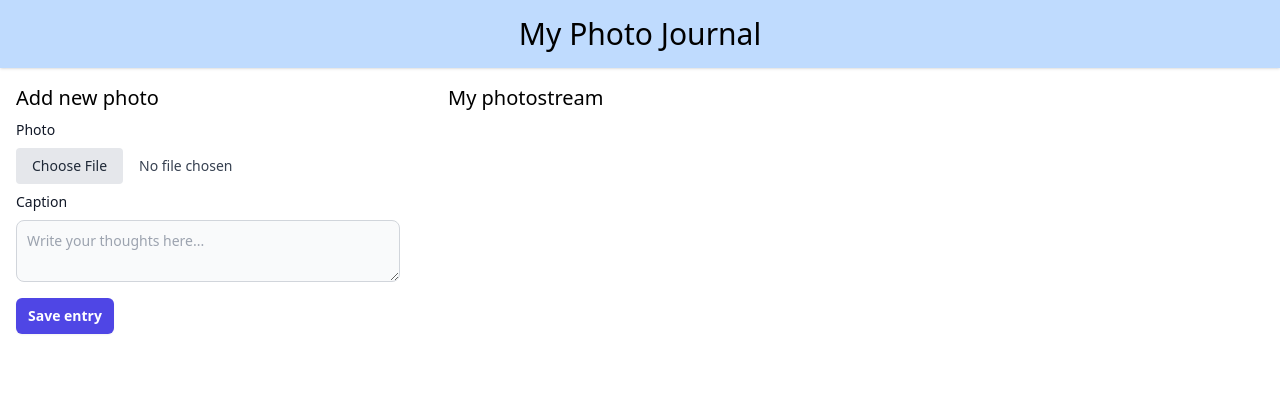
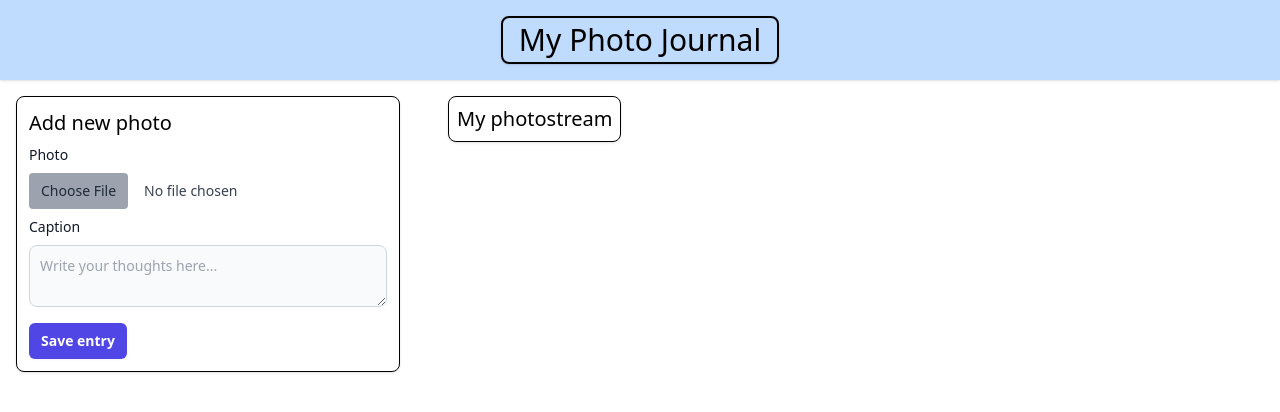
Before and after one commit to ethanespie/web-photo-journal, a Python web app: template photo_journal_app/templates/photo_journal.html.jinja2 in a window 1280 px wide. Shown: the top 412 px of the page. Run offline with Jinja, Linux system fonts and the light colour scheme; the template is opened without the code that fills it, so the values that code supplies are empty; some libraries are stand-ins or nearby versions.

Commit message:
various changes

```diff
--- a/photo_journal_app/static/css/styles.css
+++ b/photo_journal_app/static/css/styles.css
@@ -13,7 +13,6 @@
     --color-red-800: oklch(44.4% 0.177 26.899);
     --color-green-500: oklch(72.3% 0.219 149.579);
     --color-green-600: oklch(62.7% 0.194 149.214);
-    --color-blue-100: oklch(93.2% 0.032 255.585);
     --color-blue-200: oklch(88.2% 0.059 254.128);
     --color-blue-500: oklch(62.3% 0.214 259.815);
     --color-blue-600: oklch(54.6% 0.245 262.881);
@@ -28,8 +27,6 @@
     --color-gray-700: oklch(37.3% 0.034 259.733);
     --color-gray-800: oklch(27.8% 0.033 256.848);
     --color-gray-900: oklch(21% 0.034 264.665);
-    --color-zinc-50: oklch(98.5% 0 0);
-    --color-neutral-700: oklch(37.1% 0 0);
     --color-black: #000;
     --color-white: #fff;
     --spacing: 0.25rem;
@@ -42,7 +39,6 @@
     --font-weight-normal: 400;
     --font-weight-medium: 500;
     --font-weight-semibold: 600;
-    --font-weight-bold: 700;
     --radius-md: 0.375rem;
     --radius-lg: 0.5rem;
     --default-transition-duration: 150ms;
@@ -251,6 +247,9 @@
   .grid {
     display: grid;
   }
+  .inline-block {
+    display: inline-block;
+  }
   .w-full {
     width: 100%;
   }
@@ -309,6 +308,13 @@
     border-style: var(--tw-border-style);
     border-width: 1px;
   }
+  .border-2 {
+    border-style: var(--tw-border-style);
+    border-width: 2px;
+  }
+  .border-black {
+    border-color: var(--color-black);
+  }
   .border-gray-200 {
     border-color: var(--color-gray-200);
   }
@@ -345,6 +351,9 @@
   .p-2\.5 {
     padding: calc(var(--spacing) * 2.5);
   }
+  .p-3 {
+    padding: calc(var(--spacing) * 3);
+  }
   .p-4 {
     padding: calc(var(--spacing) * 4);
   }
@@ -356,6 +365,9 @@
   }
   .px-3 {
     padding-inline: calc(var(--spacing) * 3);
+  }
+  .px-4 {
+    padding-inline: calc(var(--spacing) * 4);
   }
   .py-1 {
     padding-block: calc(var(--spacing) * 1);
@@ -396,6 +408,9 @@
   }
   .text-black {
     color: var(--color-black);
+  }
+  .text-gray-200 {
+    color: var(--color-gray-200);
   }
   .text-gray-600 {
     color: var(--color-gray-600);
@@ -447,6 +462,26 @@
   .file\:bg-gray-200 {
     &::file-selector-button {
       background-color: var(--color-gray-200);
+    }
+  }
+  .file\:bg-gray-300 {
+    &::file-selector-button {
+      background-color: var(--color-gray-300);
+    }
+  }
+  .file\:bg-gray-400 {
+    &::file-selector-button {
+      background-color: var(--color-gray-400);
+    }
+  }
+  .file\:px-2 {
+    &::file-selector-button {
+      padding-inline: calc(var(--spacing) * 2);
+    }
+  }
+  .file\:px-3 {
+    &::file-selector-button {
+      padding-inline: calc(var(--spacing) * 3);
     }
   }
   .file\:px-4 {
@@ -548,6 +583,11 @@
   .md\:col-span-8 {
     @media (width >= 48rem) {
       grid-column: span 8 / span 8;
+    }
+  }
+  .dark\:border-black {
+    @media (prefers-color-scheme: dark) {
+      border-color: var(--color-black);
     }
   }
   .dark\:border-gray-600 {
--- a/photo_journal_app/templates/photo_journal.html.jinja2
+++ b/photo_journal_app/templates/photo_journal.html.jinja2
@@ -13,7 +13,7 @@
   <body>
     <nav class="w-full bg-blue-200 py-4 shadow sticky top-0 z-50">
       <div class="flex justify-center">
-        <h1 class="text-3xl text-black dark:text-white">My Photo Journal</h1>
+        <h1 class="text-3xl text-black dark:text-white border-2 border-black rounded-lg shadow px-4 py-1">My Photo Journal</h1>
       </div>
     </nav>
 
@@ -21,7 +21,7 @@
       <!-- Column -->
       <div class="col-span-12 md:col-span-4 mx-4">
         <!-- sticky wrapper keeps the add-photo panel visible while scrolling -->
-        <div class="sticky-left-panel" style="position:sticky; top:0; z-index:40; align-self:start;">
+        <div class="sticky-left-panel border border-black rounded-lg shadow p-3" style="position:sticky; top:0; z-index:40; align-self:start;">
           <h1 class="text-xl">Add new photo</h1>
           <form id="add-photo-form"
                 hx-post="/post-photo"
@@ -34,7 +34,7 @@
               <input type="file"
                      id="photo_upload"
                      name="photo_upload"
-                     class="block w-full text-sm text-gray-700 file:mr-4 file:py-2 file:px-4 file:rounded file:border-0 file:bg-gray-200 file:text-gray-800 hover:file:bg-gray-300"
+                     class="block w-full text-sm text-gray-700 file:mr-4 file:py-2 file:px-3 file:rounded file:border-0 file:bg-gray-400 file:text-gray-800 hover:file:bg-gray-300"
                      required />
             </div>
             <div>
@@ -43,8 +43,7 @@
               <textarea id="entry"
                         name="entry"
                         class="block p-2.5 w-full text-sm text-gray-900 bg-gray-50 rounded-lg border border-gray-300 focus:ring-blue-500 focus:border-blue-500 dark:bg-gray-700 dark:border-gray-600 dark:placeholder-gray-400 dark:text-white dark:focus:ring-blue-500 dark:focus:border-blue-500"
-                        placeholder="Write your thoughts here..."
-                        required></textarea>
+                        placeholder="Write your thoughts here..."></textarea>
             </div>
             <button type="submit"
                     class="mt-4 rounded-md bg-indigo-600 px-3 py-2 text-sm font-semibold text-white shadow-sm hover:bg-indigo-500 focus-visible:outline focus-visible:outline-2 focus-visible:outline-offset-2 focus-visible:outline-indigo-600">
@@ -56,7 +55,7 @@
       <!-- Column -->
       <div class="col-span-12 md:col-span-8 mx-4">
         <div class="flex justify-between">
-          <h1 class="text-xl mb-4">My photostream</h1>
+          <h1 class="text-xl mb-4 border border-black rounded-lg shadow p-2">My photostream</h1>
         </div>
         <div id="photos">
           {% block photos %}
@@ -84,6 +83,24 @@
       </div>
     </div>
     <script>
+      // On browser refresh, ensure the page starts at the top.
+      (function () {
+        window.addEventListener('pageshow', function () {
+          const navEntry = performance.getEntriesByType && performance.getEntriesByType('navigation')[0];
+          const isReloadByTiming = navEntry && navEntry.type === 'reload';
+          const isReloadLegacy = performance.navigation && performance.navigation.type === 1;
+          const isReload = isReloadByTiming || isReloadLegacy;
+          if (isReload) {
+            if ('scrollRestoration' in history) {
+              history.scrollRestoration = 'manual';
+            }
+            window.scrollTo(0, 0);
+            setTimeout(function () { window.scrollTo(0, 0); }, 0);
+          }
+        });
+      }());
+    </script>
+    <script>
       // Keep the left sticky panel exactly below the navbar so it doesn't "jump".
       (function () {
         function updateLeftPanelTop() {
@@ -91,7 +108,8 @@
           const panel = document.querySelector('.sticky-left-panel');
           if (!nav || !panel) return;
           const navHeight = Math.ceil(nav.getBoundingClientRect().height);
-          panel.style.top = navHeight + 'px';
+          // Include the grid's top margin so sticky engages immediately with no initial drift.
+          panel.style.top = (navHeight + 20) + 'px';
         }
         window.addEventListener('load', updateLeftPanelTop);
         window.addEventListener('resize', updateLeftPanelTop);
```
Also changed, not shown: photo_journal_app/main.py (+7 -2 lines), photo_journal_app/test_main.py (+48 -5 lines).
